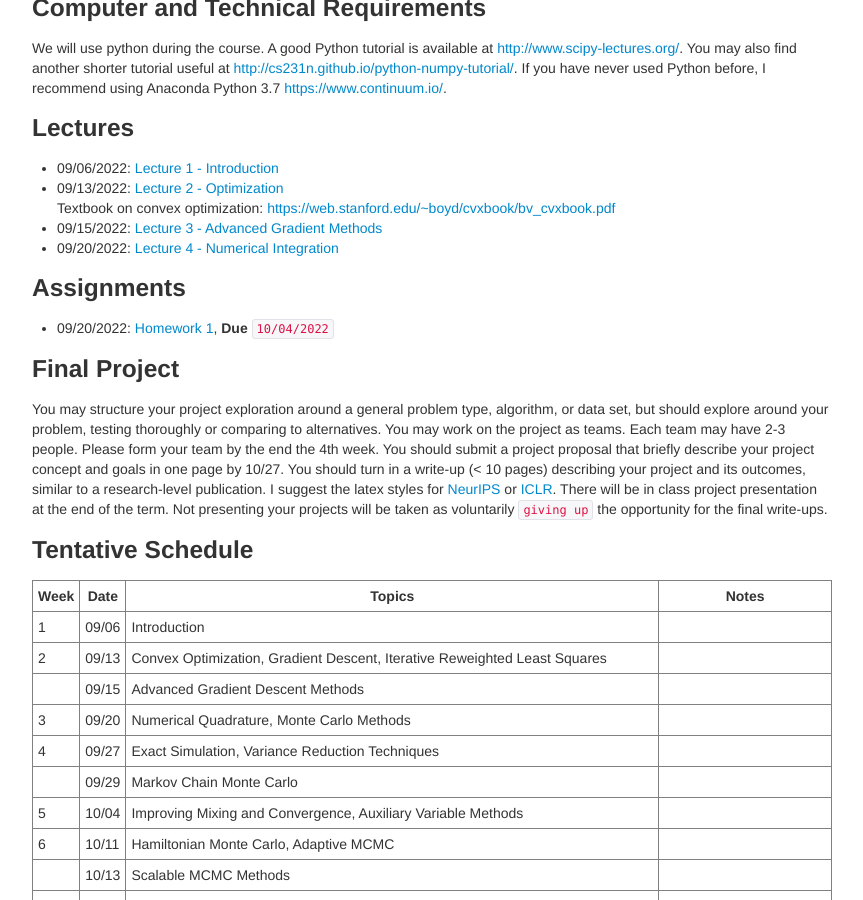
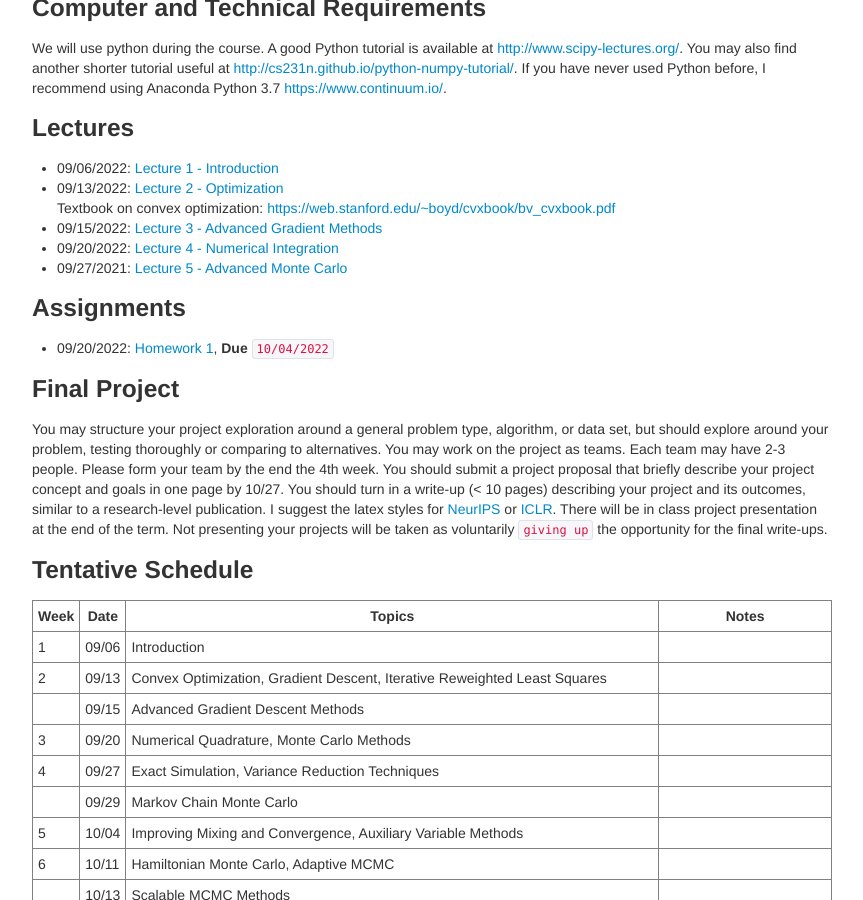
Before and after one commit to zcrabbit/zcrabbit.github.io, a Jekyll site: the page built from courses/smcm-f22.md, in a window 1280 px wide and 900 px high, scrolled down 985 px. Shown: the whole window, without its empty margins (208-1071 px from the left). Built offline with Jekyll 4.4.1, drawn with Linux system fonts in a browser that asks for light colours.

Commit message:
lecture 5 out

```diff
--- a/courses/smcm-f22.md
+++ b/courses/smcm-f22.md
@@ -42,6 +42,7 @@ We will use python during the course. A good Python tutorial is available at <ht
   Textbook on convex optimization: <https://web.stanford.edu/~boyd/cvxbook/bv_cvxbook.pdf>
 - 09/15/2022: [Lecture 3 - Advanced Gradient Methods]({{sites.baseurl}}/static/slides/smcm_fall22/lec03.pdf)
 - 09/20/2022: [Lecture 4 - Numerical Integration]({{sites.baseurl}}/static/slides/smcm_fall22/lec04.pdf)
+- 09/27/2021: [Lecture 5 - Advanced Monte Carlo]({{sites.baseurl}}/static/slides/smcm_fall22/lec05.pdf)
 
 ### Assignments
 - 09/20/2022: [Homework 1]({{sites.baseurl}}/static/slides/smcm_fall22/hw01.pdf), **Due** `10/04/2022`
```
Also changed, not shown: 1 other file.
